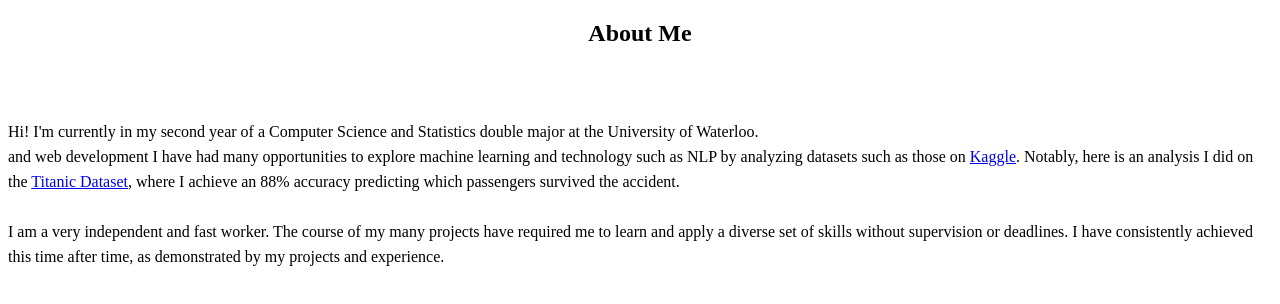
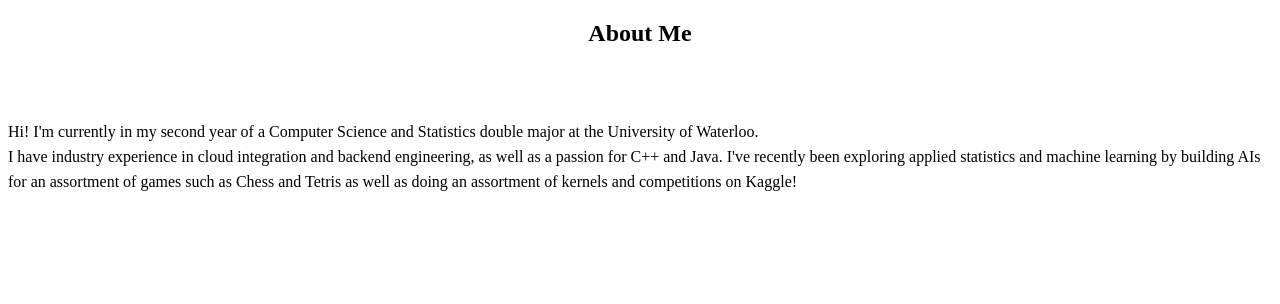
Before and after one commit to Evanli1999/evanli.me, a plain HTML site: page panels/about.html in a window 1280 px wide. Drawn offline with Linux system fonts and the light colour scheme.

Commit message:
update about panel

```diff
--- a/panels/about.html
+++ b/panels/about.html
@@ -9,16 +9,7 @@
         <p id="about" style="text-align:left; line-height:25px">
             Hi! I'm currently in my second year of a Computer Science and Statistics double major at the University of Waterloo.
             <br>
-
-
-            and web development I have had many opportunities to explore machine learning
-            and technology such as NLP by analyzing datasets such as those on <a href="http://kaggle.com/evanli1999">Kaggle</a>. Notably, here is an analysis I did on the
-            <a href="https://www.kaggle.com/evanli1999/titanic-a-demo-of-pandas-and-scikit-learn">Titanic Dataset</a>,
-            where I achieve an 88% accuracy predicting which passengers survived the accident.
-            <br><br>
-            I am a very independent and fast worker. The course of my many projects have required me to learn and apply a diverse set of skills without supervision or deadlines.
-            I have consistently achieved this time after time, as demonstrated by my projects and experience.
-
+            I have industry experience in cloud integration and backend engineering, as well as a passion for C++ and Java. I've recently been exploring applied statistics and machine learning by building AIs for an assortment of games such as Chess and Tetris as well as doing an assortment of kernels and competitions on Kaggle!
         </p>
         <br>
     </div>
```
